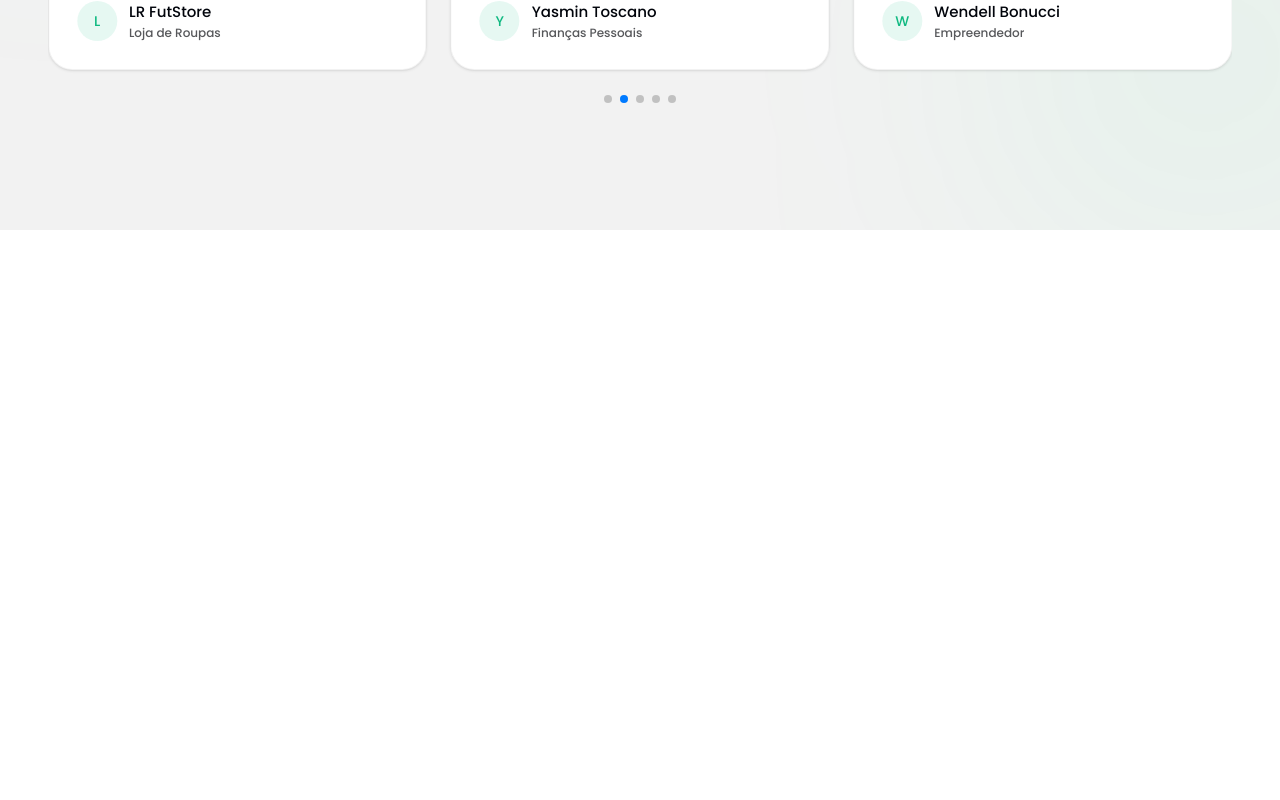
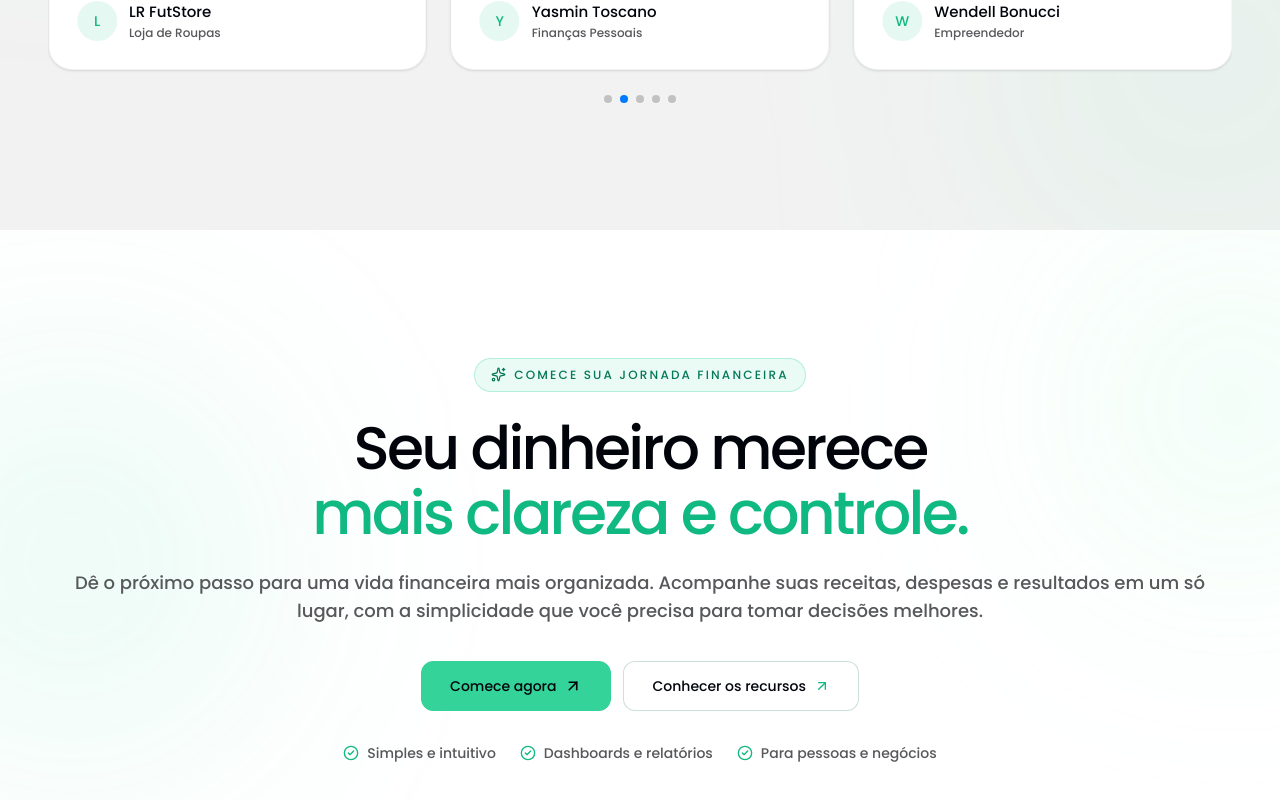
Before and after one commit to Next-Solve-Studio/spendwise-page, a Next.js app: page / in a window 1280 px wide. Shown: the part 3358-4158 px from the top of the page. Before the commit the page ends 3588 px from the top, so only its background shows below. Built offline with nearby package versions, Linux system fonts and the light colour scheme.

Commit message:
Criação do CTA
CTA para chamada de ação (Usar o APP)

```diff
--- a/src/app/page.tsx
+++ b/src/app/page.tsx
@@ -2,7 +2,7 @@ import HomeMain from "@/components/home/HomeMain";
 
 export default function Home() {
   return (
-    <main className="flex flex-col flex-1 items-center justify-center bg-zinc-50 font-sans dark:bg-black">
+    <main className="flex flex-col flex-1 items-center justify-center bg-zinc-50 font-sans ">
       <HomeMain   />
     </main>
   );
--- a/src/components/home/HomeMain.tsx
+++ b/src/components/home/HomeMain.tsx
@@ -2,6 +2,7 @@ import Hero from "./sections/Hero"
 import Services from "./sections/Services"
 import TestimonialCarousel from "./sections/TestimonialCarousel"
 import About from "./sections/About"
+import CTA from "./sections/CTA"
 
 export default function HomeMain() {
     return (
@@ -10,6 +11,7 @@ export default function HomeMain() {
             <Services />
             <About />
             <TestimonialCarousel />
+            <CTA />
         </main>
     )
 }
--- a/src/components/home/sections/About.tsx
+++ b/src/components/home/sections/About.tsx
@@ -15,8 +15,8 @@ export default function About() {
 
     return (
         <section id="sobre" className="relative overflow-hidden bg-background-soft py-16 sm:py-20 md:py-24 lg:py-28">
-            <div className="pointer-events-none absolute -left-32 top-20 size-[420px] rounded-full bg-primary/10 blur-[140px]" />
-            <div className="pointer-events-none absolute -right-24 bottom-0 size-[360px] rounded-full bg-accent/10 blur-[140px]" />
+            <div className="pointer-events-none absolute -left-32 top-20 size-105 rounded-full bg-primary/10 blur-[140px]" />
+            <div className="pointer-events-none absolute -right-24 bottom-0 size-90 rounded-full bg-accent/10 blur-[140px]" />
 
             <div className="relative z-10 mx-auto max-w-7xl px-5 sm:px-6 md:px-8 lg:px-10 xl:px-12">
                 <div className="grid items-center gap-10 md:gap-14 lg:grid-cols-2 lg:gap-20">
@@ -24,7 +24,7 @@ export default function About() {
                         <div className="pointer-events-none absolute inset-8 rounded-[36px] bg-primary/15 blur-3xl" />
 
                         <div className="relative overflow-hidden rounded-[28px] border border-border/50 bg-card/90 p-2 shadow-[0_30px_80px_rgba(0,0,0,0.35)] backdrop-blur-xl">
-                            <div className="relative aspect-[4/3] w-full overflow-hidden rounded-[22px]">
+                            <div className="relative aspect-4/3 w-full overflow-hidden rounded-[22px]">
                                 <Image src="/images/userHappy.png" alt="Pessoa utilizando o Spendwise" fill sizes="(max-width: 1024px) 100vw, 50vw" className="object-cover transition-transform duration-700 hover:scale-[1.03]" />
                             </div>
 
--- a/src/components/home/sections/CTA.tsx
+++ b/src/components/home/sections/CTA.tsx
@@ -0,0 +1,65 @@
+"use client";
+
+import Link from "next/link";
+import { motion, useReducedMotion } from "motion/react";
+import { ArrowUpRight, CheckCircle2, Sparkles } from "lucide-react";
+
+export default function CTA() {
+    const shouldReduceMotion = useReducedMotion();
+
+    return (
+        <section id="comece-agora" className="relative overflow-hidden w-full bg-white py-20 sm:py-24 lg:py-32">
+            <div className="pointer-events-none absolute -left-32 top-1/2 size-100 -translate-y-1/2 rounded-full bg-primarylight/10 blur-[120px]" />
+            <div className="pointer-events-none absolute -right-32 top-0 size-87.5 rounded-full bg-accentlight/10 blur-[120px]" />
+
+            <div className="relative z-10 mx-auto max-w-7xl px-5 sm:px-6 md:px-8 lg:px-10 xl:px-12">
+                <motion.div initial={shouldReduceMotion ? false : { opacity: 0, y: 30 }} whileInView={{ opacity: 1, y: 0 }} viewport={{ once: true, amount: 0.2 }} transition={{ duration: 0.7, ease: "easeOut" }} className="mx-auto flex max-w-4xl flex-col items-center text-center">
+                    <div className="mb-6 inline-flex items-center gap-2 rounded-full border border-primarylight/30 bg-primarylight/10 px-4 py-2">
+                        <Sparkles size={15} className="text-primarydark" />
+                        <span className="text-[10px] font-semibold uppercase tracking-[0.18em] text-primarydark sm:text-xs">
+                            Comece sua jornada financeira
+                        </span>
+                    </div>
+
+                    <h2 className="max-w-4xl text-3xl font-semibold leading-[1.08] tracking-[-0.045em] text-background-soft sm:text-4xl md:text-5xl lg:text-6xl">
+                        Seu dinheiro merece
+                        <span className="block text-primary"> mais clareza e controle.</span>
+                    </h2>
+
+                    <p className="mt-6 max-w-2xl text-sm leading-7 text-muted sm:text-base md:text-lg">
+                        Dê o próximo passo para uma vida financeira mais organizada. Acompanhe suas receitas, despesas e resultados em um só lugar, com a simplicidade que você precisa para tomar decisões melhores.
+                    </p>
+
+                    <div className="mt-9 flex w-full flex-col items-center justify-center gap-3 sm:w-auto sm:flex-row">
+                        <Link href="/test" className="group inline-flex w-full items-center justify-center gap-2 rounded-xl border border-primarylight bg-primarylight px-7 py-3.5 text-sm font-semibold text-background-soft transition-all duration-300 hover:-translate-y-0.5 hover:bg-accentlight hover:shadow-[0_12px_30px_rgba(52,211,153,0.2)] sm:w-auto">
+                            Comece agora
+                            <ArrowUpRight size={18} strokeWidth={2.2} className="transition-transform duration-300 group-hover:-translate-y-0.5 group-hover:translate-x-0.5" />
+                        </Link>
+
+                        <Link href="#recursos" className="group inline-flex w-full items-center justify-center gap-2 rounded-xl border border-border/20 bg-white px-7 py-3.5 text-sm font-medium text-background-soft transition-all duration-300 hover:border-primarylight/60 hover:bg-primarylight/5 sm:w-auto">
+                            Conhecer os recursos
+                            <ArrowUpRight size={16} className="text-primary transition-transform duration-300 group-hover:translate-x-0.5" />
+                        </Link>
+                    </div>
+
+                    <div className="mt-8 flex flex-wrap items-center justify-center gap-x-6 gap-y-3">
+                        <span className="flex items-center gap-2 text-xs text-muted sm:text-sm">
+                            <CheckCircle2 size={16} className="text-primary" />
+                            Simples e intuitivo
+                        </span>
+
+                        <span className="flex items-center gap-2 text-xs text-muted sm:text-sm">
+                            <CheckCircle2 size={16} className="text-primary" />
+                            Dashboards e relatórios
+                        </span>
+
+                        <span className="flex items-center gap-2 text-xs text-muted sm:text-sm">
+                            <CheckCircle2 size={16} className="text-primary" />
+                            Para pessoas e negócios
+                        </span>
+                    </div>
+                </motion.div>
+            </div>
+        </section>
+    );
+}
```
